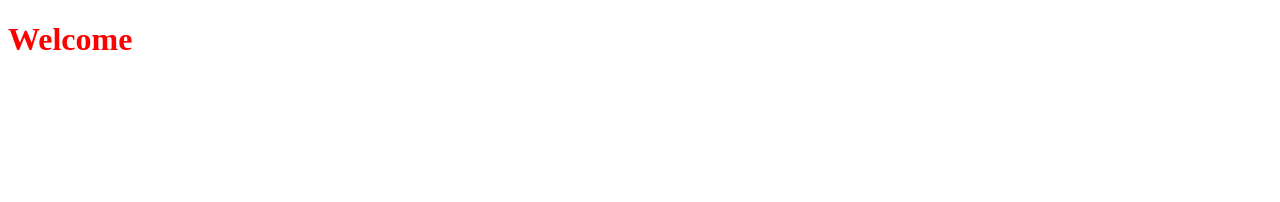
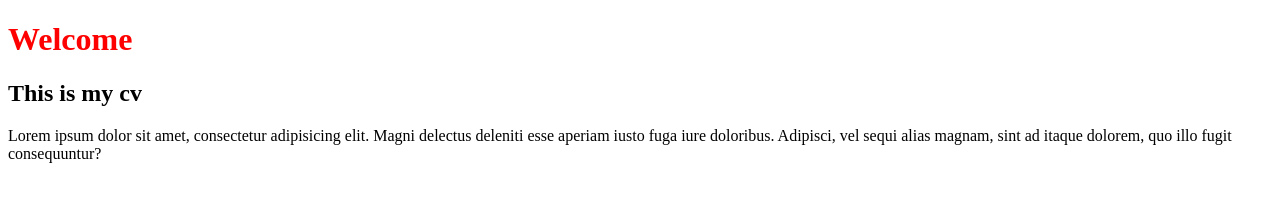
Before and after one commit to tecnoscience/learn-git, a plain HTML site: page index.html in a window 1280 px wide. Drawn offline with Linux system fonts and the light colour scheme.

Commit message:
added subtitle and some dummy text

```diff
--- a/index.html
+++ b/index.html
@@ -7,6 +7,8 @@
 <body>
 	<div class="container">
 		<h1 style="color:red">Welcome</h1>
+		<h2>This is my cv</h2>
+		<span>Lorem ipsum dolor sit amet, consectetur adipisicing elit. Magni delectus deleniti esse aperiam iusto fuga iure doloribus. Adipisci, vel sequi alias magnam, sint ad itaque dolorem, quo illo fugit consequuntur?</span>
 	</div>
 </body>
 </html>
```
